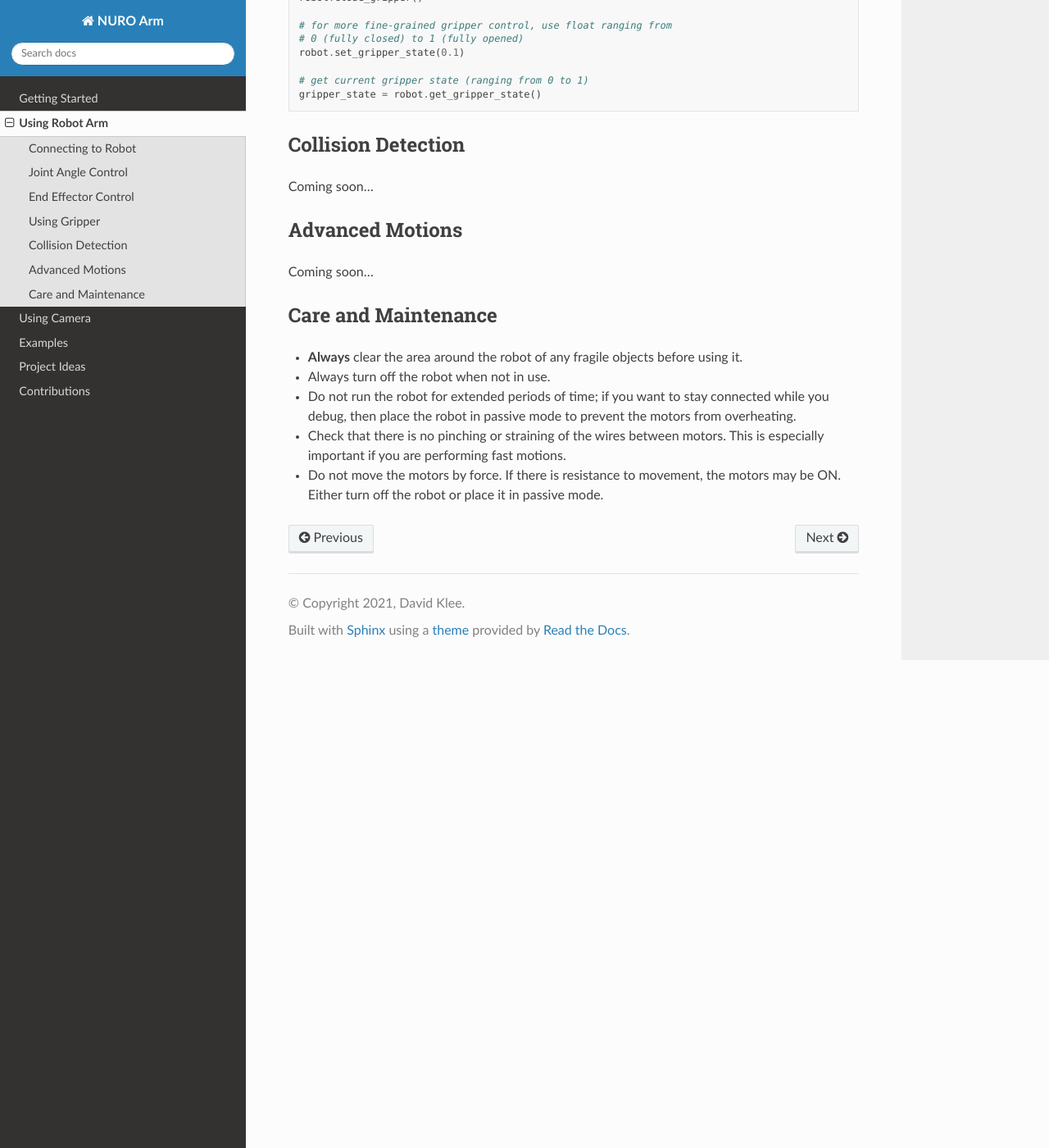
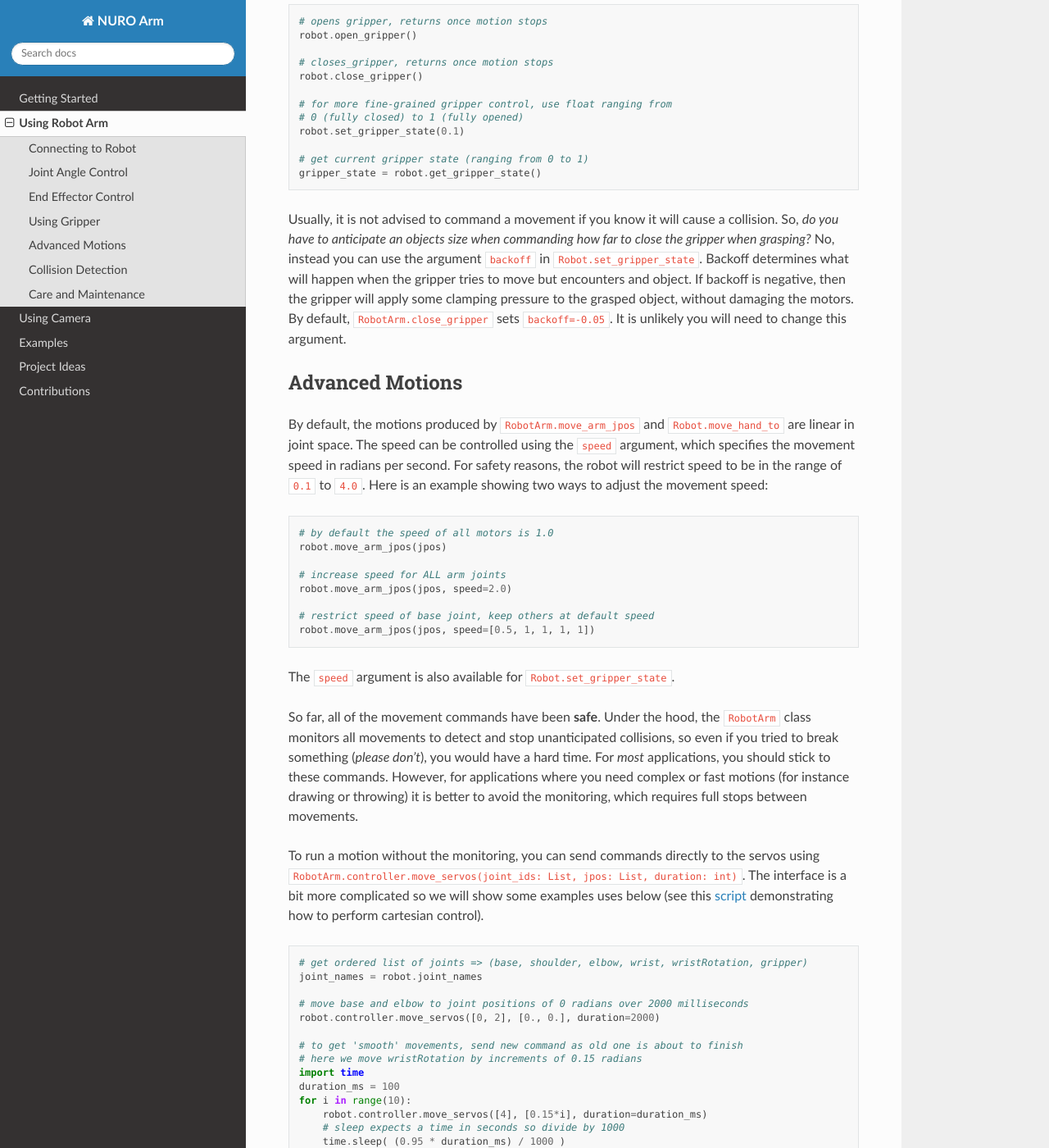
Before and after one commit to dmklee/nuro-arm, a Sphinx documentation site: the page built from docs/robot.rst, in a window 1280 px wide and 1400 px high, scrolled down 2642 px. Shown: the whole window at 82% size. Built offline with Sphinx 7.4.7 and the Read the Docs theme 2.0.0, drawn with Linux system fonts in a browser that asks for light colours; some of the changed text lies outside the part shown.

Commit message:
adv motion docs; typo in robotarm docstring

```diff
--- a/docs/robot.rst
+++ b/docs/robot.rst
@@ -100,6 +100,11 @@ Once the robot receives the desired end effector position, it performs a calcula
 Using Gripper
 -------------
 
+The gripper is controlled independently from the arm.  Most of the time, it is
+sufficient to either fully open or fully close the gripper.  However, you can
+also specify *how* open/closed you want the gripper to be.  Examples of each
+of these commands are shown here:
+
 .. code-block:: python
 
     # opens gripper, returns once motion stops
@@ -115,13 +120,83 @@ Using Gripper
     # get current gripper state (ranging from 0 to 1)
     gripper_state = robot.get_gripper_state()
 
+Usually, it is not advised to command a movement if you know it will cause a
+collision.  So, *do you have to anticipate an objects size when commanding how
+far to close the gripper when grasping?*  No, instead you can use
+the argument ``backoff`` in ``Robot.set_gripper_state``.  Backoff determines what
+will happen when the gripper tries to move but encounters and object.  If backoff
+is negative, then the gripper will apply some clamping pressure to the grasped
+object, without damaging the motors.  By default, ``RobotArm.close_gripper``
+sets ``backoff=-0.05``.  It is unlikely you will need to change this argument.
+
+Advanced Motions
+----------------
+By default, the motions produced by ``RobotArm.move_arm_jpos`` and ``Robot.move_hand_to``
+are linear in joint space.  The speed can be controlled using the ``speed`` argument,
+which specifies the movement speed in radians per second.  For safety reasons, the
+robot will restrict speed to be in the range of ``0.1`` to ``4.0``.  Here is an
+example showing two ways to adjust the movement speed:
+
+.. code-block:: python
+
+    # by default the speed of all motors is 1.0
+    robot.move_arm_jpos(jpos)
+
+    # increase speed for ALL arm joints
+    robot.move_arm_jpos(jpos, speed=2.0)
+
+    # restrict speed of base joint, keep others at default speed
+    robot.move_arm_jpos(jpos, speed=[0.5, 1, 1, 1, 1])
+
+The ``speed`` argument is also available for ``Robot.set_gripper_state``.
+
+
+So far, all of the movement commands have been **safe**.  Under the hood, the
+``RobotArm`` class monitors all movements to detect and stop unanticipated collisions,
+so even if you tried to break something (*please don't*), you would have a hard time.
+For *most* applications, you should stick to these commands.  However, for applications
+where you need complex or fast motions (for instance drawing or throwing) it is
+better to avoid the monitoring, which requires full stops between movements.
+
+To run a motion without the monitoring, you can send commands directly to the servos
+using ``RobotArm.controller.move_servos(joint_ids: List, jpos: List, duration: int)``.
+The interface is a bit more complicated so we will show some examples uses below
+(see this `script <https://github.com/dmklee/nuro-arm/blob/main/examples/complex_motion.py>`_
+demonstrating how to perform cartesian control).
+
+.. code-block:: python
+
+    # get ordered list of joints => (base, shoulder, elbow, wrist, wristRotation, gripper)
+    joint_names = robot.joint_names
+
+    # move base and elbow to joint positions of 0 radians over 2000 milliseconds
+    robot.controller.move_servos([0, 2], [0., 0.], duration=2000)
+
+    # to get 'smooth' movements, send new command as old one is about to finish
+    # here we move wristRotation by increments of 0.15 radians
+    import time
+    duration_ms = 100
+    for i in range(10):
+        robot.controller.move_servos([4], [0.15*i], duration=duration_ms)
+        # sleep expects a time in seconds so divide by 1000
+        time.sleep( (0.95 * duration_ms) / 1000 )
+
+    # to get multiple motors to move at different speeds, you can simply run
+    # commands one after the other
+    # here we move elbow twice the speed of wrist (e.g. half the duration)
+    robot.controller.move_servos([2], [0], duration=500)
+    robot.controller.move_servos([3], [0], duration=1000)
+
+Since there is no collision detection, we recommend that you plan out motions using
+the simulated robot.  If an unsafe motion does occur, either terminate the script
+or turn off the robot.  There are no safeguards on the speed of movement so start
+with a large value of ``duration`` (it is in milliseconds), and then reduce as needed.
+
+
 Collision Detection
 -------------------
 Coming soon...
 
-Advanced Motions
-----------------
-Coming soon...
 
 Care and Maintenance
 --------------------
```
Also changed, not shown: 1 other file.
